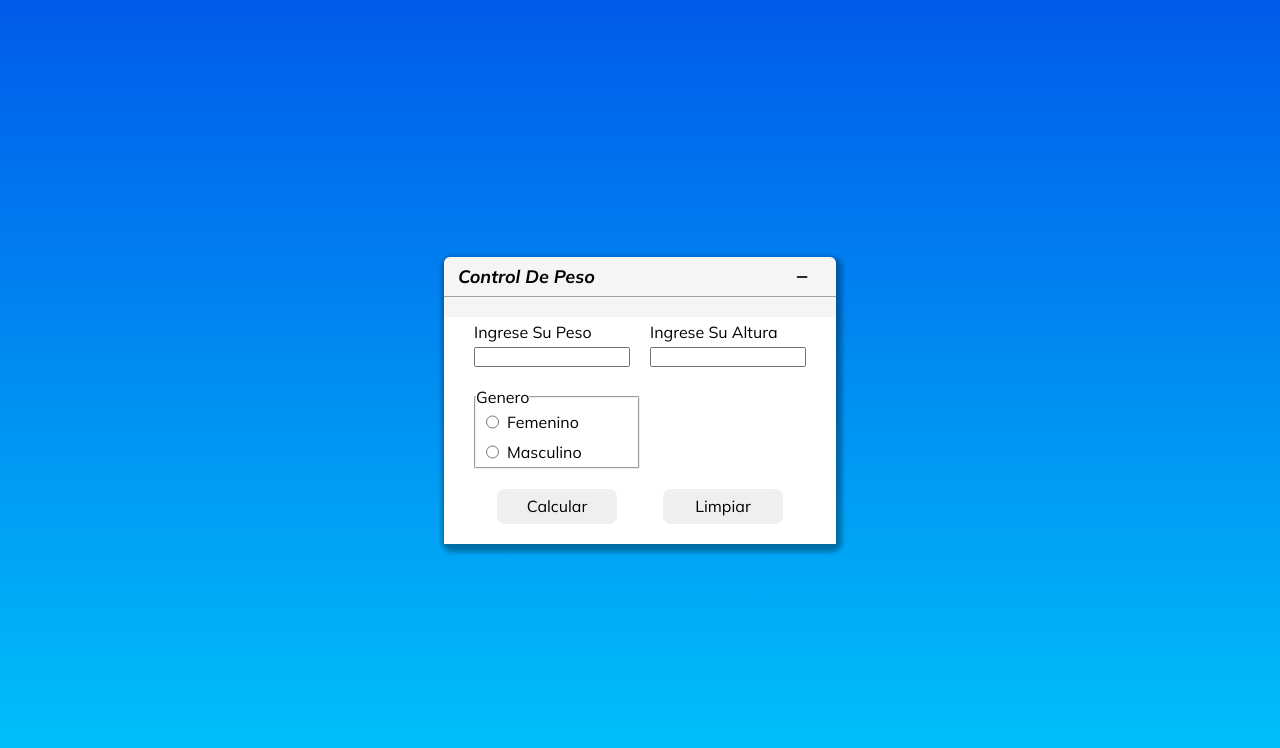
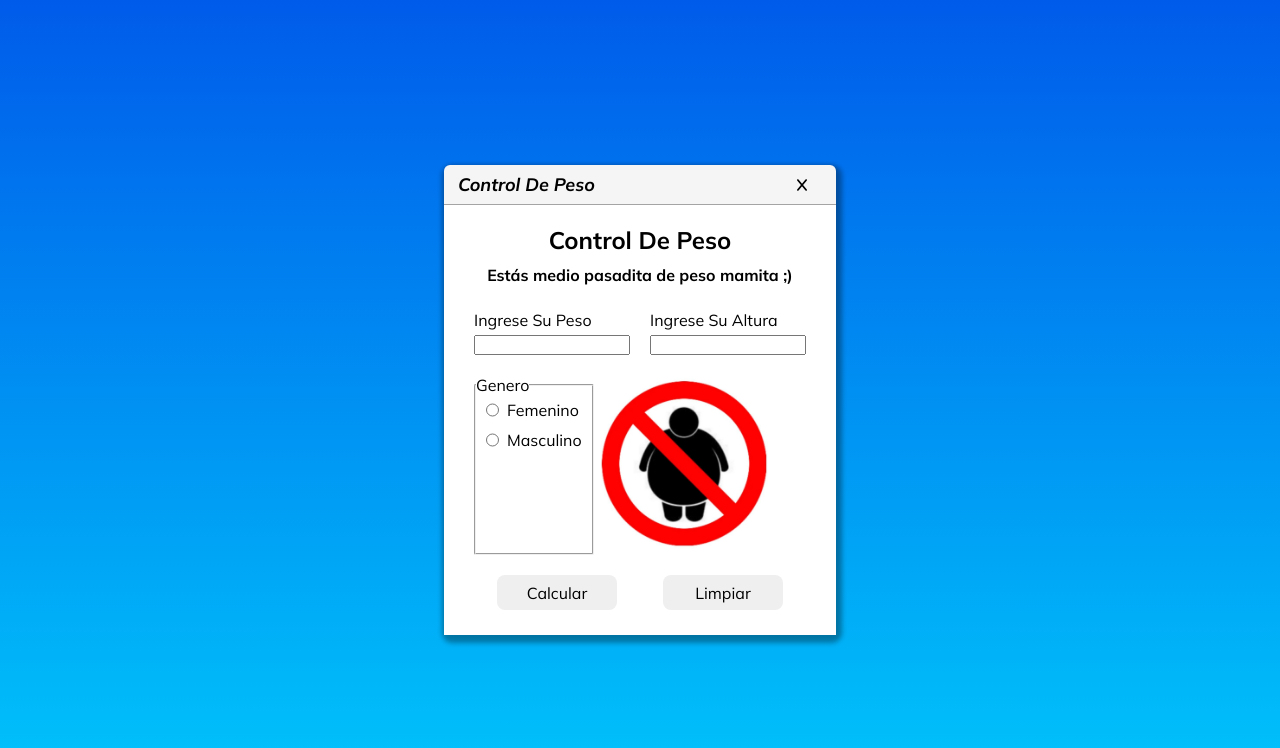
Before and after one commit to joseomarrb/Control-De-Peso, a plain HTML site: page index.html in a window 1280 px wide. Drawn offline with Linux system fonts and the light colour scheme; a web font is replaced by a local one.

Commit message:
Ajustes en el estilo CSS

```diff
--- a/index.html
+++ b/index.html
@@ -14,13 +14,17 @@
         <nav id="nav">
             <h1 id="title">Control De Peso</h1>
             <section id="buttons-hidden">
-                <button><i class="fa-solid fa-minus"></i></button>
+                <button><i class="fa-solid fa-x"></i></button>
             </section>
         </nav>
 
-        <h3 id="message"></h3>
 
         <form id="content">
+
+            <section id="text">
+                <h2>Control De Peso</h2>
+                <h3 id="message">Estás medio pasadita de peso mamita ;)</h3>
+            </section>
 
             <div class="contenido">
 
@@ -31,11 +35,12 @@
 
                 <div class="container-altura">
                     <label for="height">Ingrese Su Altura</label>
-                    <input type="number" id="height" name="height">
+                    <input type="text" id="height" name="height">
                 </div>
 
             </div>
 
+            <div class="" id="contenido2">
                 <fieldset id="box">
                     <legend>Genero</legend>
                     <div class="boxs">
@@ -51,8 +56,9 @@
                 </fieldset>
 
                 <section id="box-img">
-                <img src="imgs/" alt="">
+                    <img src="imgs/gordo.jpg" alt="">
                 </section>
+            </div>
 
             <section id="buttons">
                 <button id="calculate">Calcular</button>
--- a/styles.css
+++ b/styles.css
@@ -17,7 +17,12 @@ body{
 }
 
 #main{
+    display: flex;
+    align-items: center;
+    justify-content: center;
+    flex-direction: column;
     max-width: 900px;
+    /* box-sizing: border-box; */
     box-shadow: 2px 4px 5px 4px #0005;
     /* height: 400px; */
     background-color: whitesmoke;
@@ -43,6 +48,40 @@ body{
     border: none;
     cursor: pointer;
     background-color: inherit;
+}
+
+#text{
+    display: flex;
+    align-items: center;
+    flex-wrap: wrap;
+    flex-direction: column;
+    justify-content: center;
+    padding: 20px 0 0;
+    gap: 10px;
+}
+
+#message{
+    font-size: 16px;
+    text-align: center;
+}
+
+#box-img{
+    display: flex;
+    align-items: center;
+    max-width: 100%;
+}
+
+#box-img img{
+    width: 100%;
+}
+
+#contenido2{
+    box-sizing: border-box;
+    /* background-color: rebeccapurple; */
+    max-width: 300px;
+    display: flex;
+    flex-direction: row;
+    /* align-items: center; */
 }
 
 #content{
@@ -75,6 +114,7 @@ body{
 
 #buttons{
     display: flex;
+    margin: 20px 0 5px;
     width: 100%;
     align-items: center;
     justify-content: space-around;
```
Lines whose indentation alone changed are shown as unchanged.
